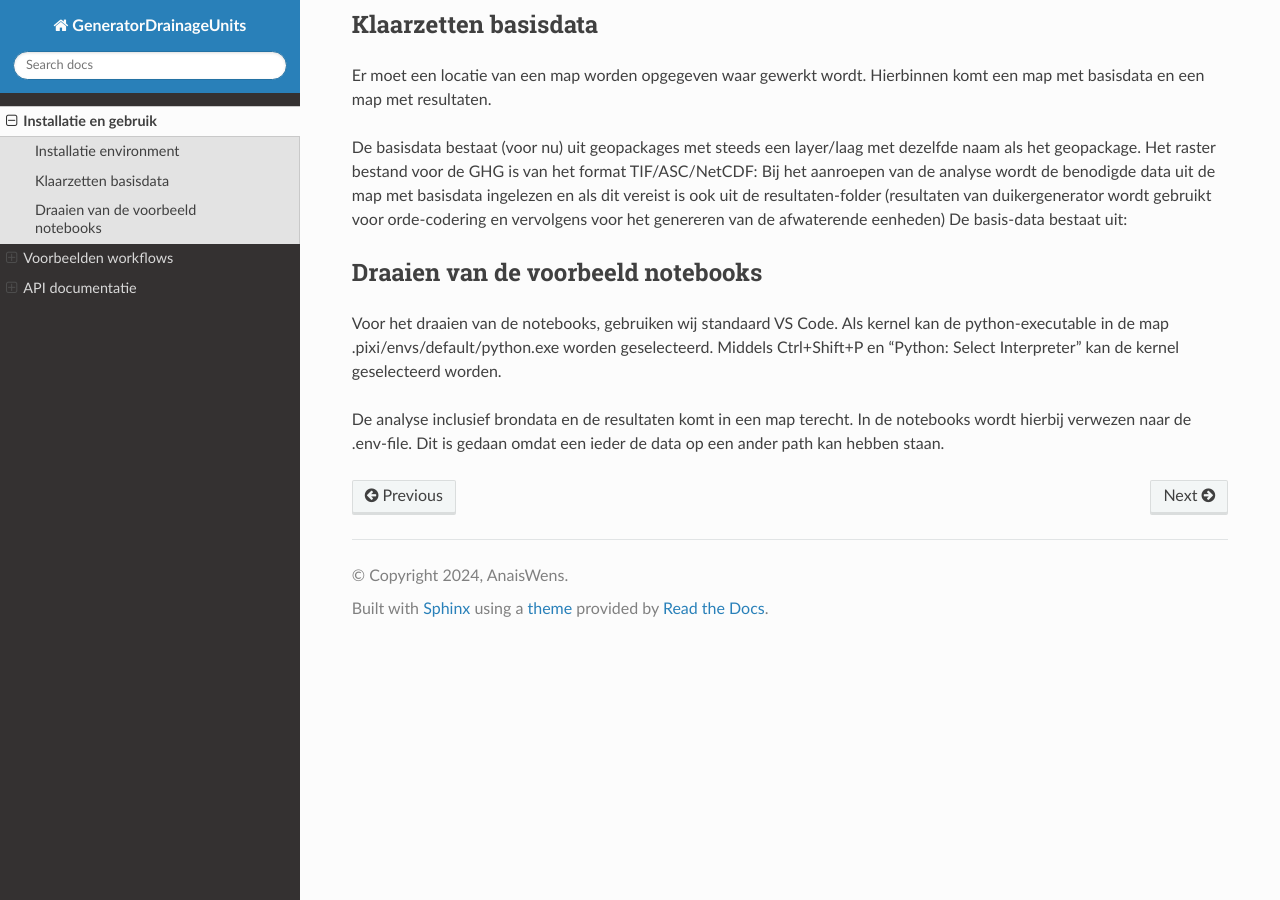
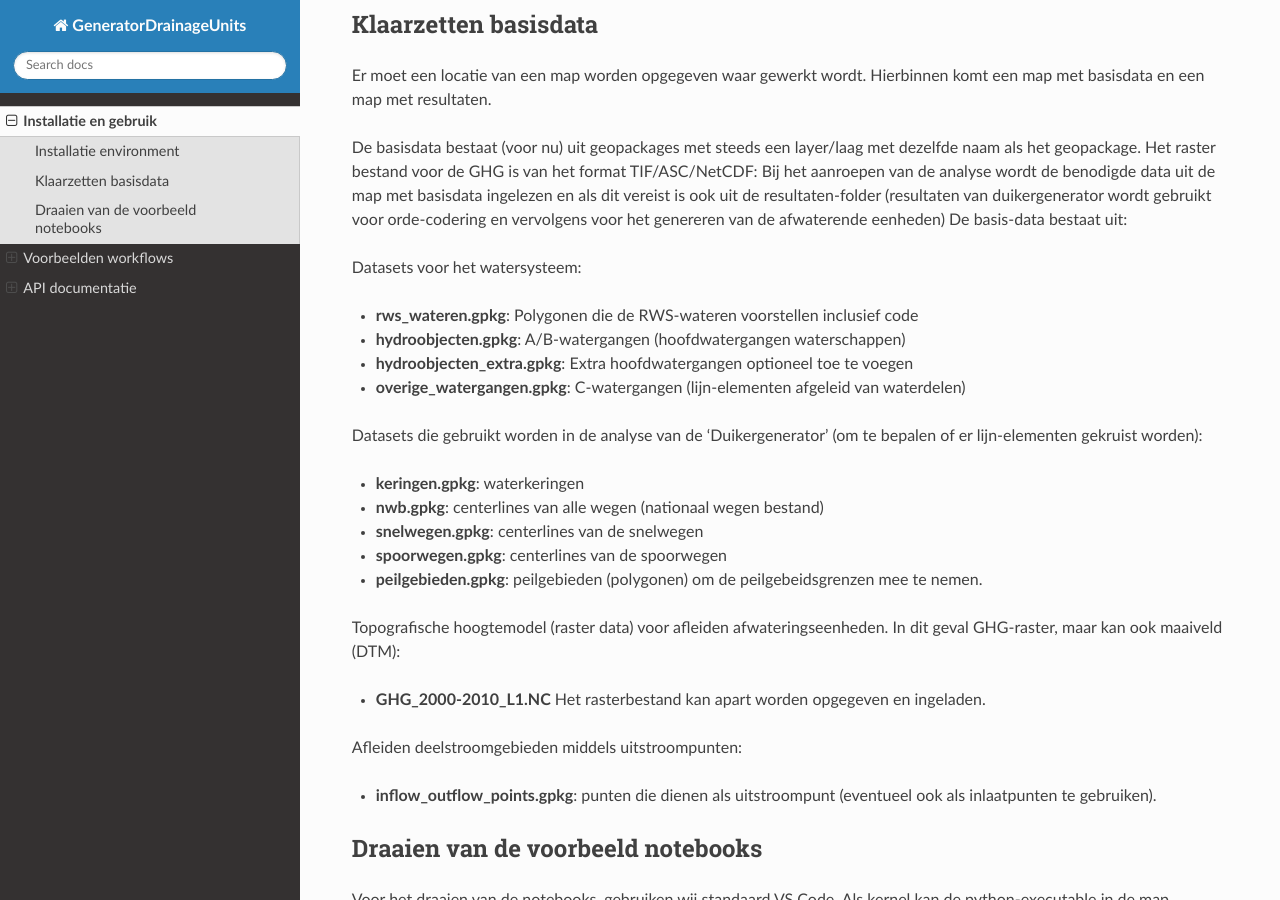
Before and after one commit to Sweco-NL/damo_afvoergebiedaanvoergebied, a Sphinx documentation site: the page built from docs/getting_started.rst, in a window 1280 px wide and 900 px high, scrolled down 557 px. Built offline with Sphinx 7.4.7 and the Read the Docs theme 3.1.0, drawn with Linux system fonts in a browser that asks for light colours.

Commit message:
update docs

```diff
--- a/docs/getting_started.rst
+++ b/docs/getting_started.rst
@@ -25,6 +25,29 @@ De basisdata bestaat (voor nu) uit geopackages met steeds een layer/laag met dez
 Bij het aanroepen van de analyse wordt de benodigde data uit de map met basisdata ingelezen en als dit vereist is ook uit de resultaten-folder (resultaten van duikergenerator wordt gebruikt voor orde-codering en vervolgens voor het genereren van de afwaterende eenheden)
 De basis-data bestaat uit:
 
+Datasets voor het watersysteem:
+
+- **rws_wateren.gpkg**: Polygonen die de RWS-wateren voorstellen inclusief code
+- **hydroobjecten.gpkg**: A/B-watergangen (hoofdwatergangen waterschappen)
+- **hydroobjecten_extra.gpkg**: Extra hoofdwatergangen optioneel toe te voegen
+- **overige_watergangen.gpkg**: C-watergangen (lijn-elementen afgeleid van waterdelen)
+
+Datasets die gebruikt worden in de analyse van de 'Duikergenerator' (om te bepalen of er lijn-elementen gekruist worden):
+
+- **keringen.gpkg**: waterkeringen
+- **nwb.gpkg**: centerlines van alle wegen (nationaal wegen bestand)
+- **snelwegen.gpkg**: centerlines van de snelwegen
+- **spoorwegen.gpkg**: centerlines van de spoorwegen
+- **peilgebieden.gpkg**: peilgebieden (polygonen) om de peilgebeidsgrenzen mee te nemen.
+
+Topografische hoogtemodel (raster data) voor afleiden afwateringseenheden. In dit geval GHG-raster, maar kan ook maaiveld (DTM):
+
+- **GHG_2000-2010_L1.NC** Het rasterbestand kan apart worden opgegeven en ingeladen.
+
+Afleiden deelstroomgebieden middels uitstroompunten:
+
+- **inflow_outflow_points.gpkg**: punten die dienen als uitstroompunt (eventueel ook als inlaatpunten te gebruiken).
+
 
 Draaien van de voorbeeld notebooks
 ----------------------------
--- a/docs/some_examples.rst
+++ b/docs/some_examples.rst
@@ -10,7 +10,7 @@ Ook vormen de greppels en sloten vaak een verweven netwerk en wil men graag wete
 De workflow bestaat uit de volgende stappen:
 
 * Zoekt alle mogelijke verbindingen (duikers) tussen losliggende C-waterdelen en de hoofdwatergangen (A/B);
-* Bepaald voor elke mogelijke verbinding/duiker of er een snelweg/spoor/weg of peilgebiedsgrens wordt gekruisd;
+* Bepaald voor elke mogelijke verbinding/duiker of er een snelweg/spoor/weg of peilgebiedsgrens wordt gekruist;
 * Voorziet elke mogelijke verbinding/duiker van een score op basis van criteria (kruisingen, lengte duiker, richting duiker tov watergang);
 * Zoekt de duikers met de hoogste scores tussen losliggende C-waterdelen en daarmee ook de verbindingen met de hoofdwatergangen (A/B);
 * De richting van de C-watergangen worden gezocht door te bepalen wat de kortste afstand is naar de hoofdwatergangen. Idealiter zou je hier bekijken naar het verhang richting een uitstroompunt naar de hoofdwatergangen.
```
Also changed, not shown: docs/api_docs.rst (+16 -16 lines).
